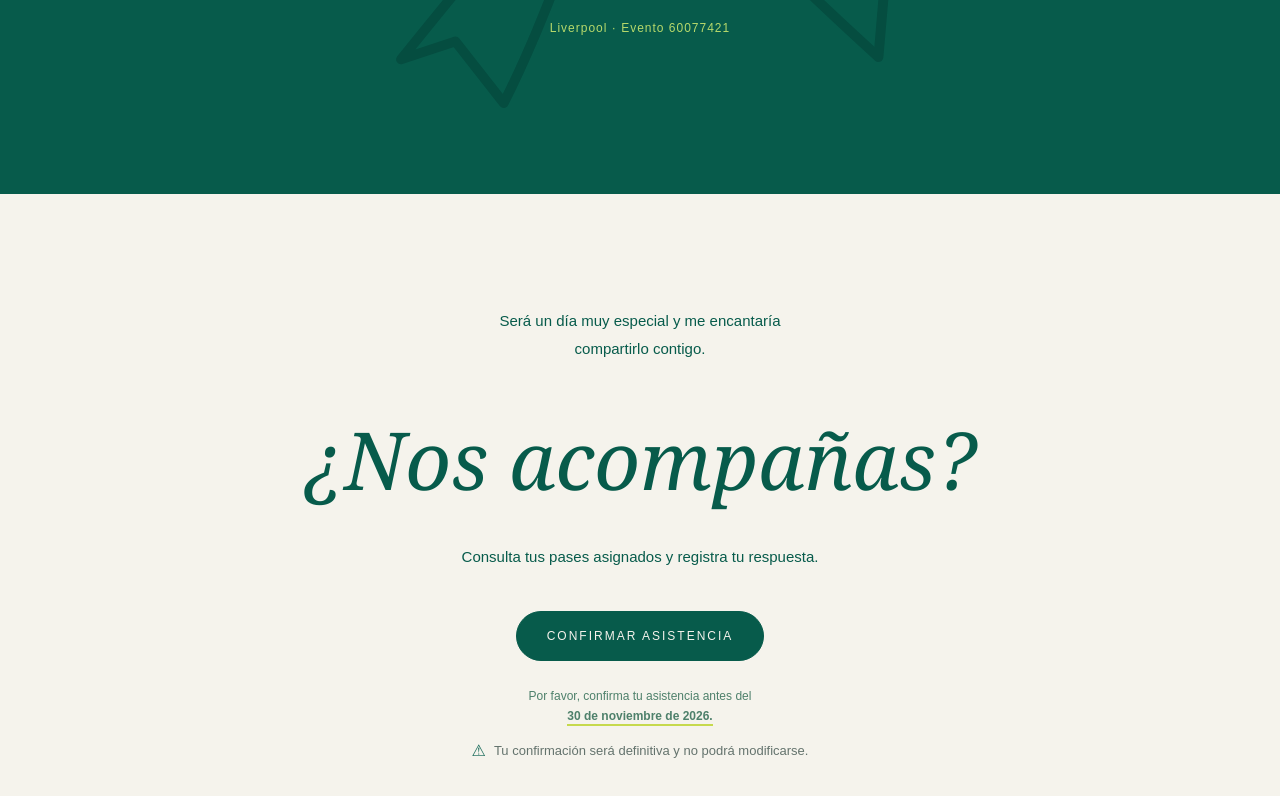
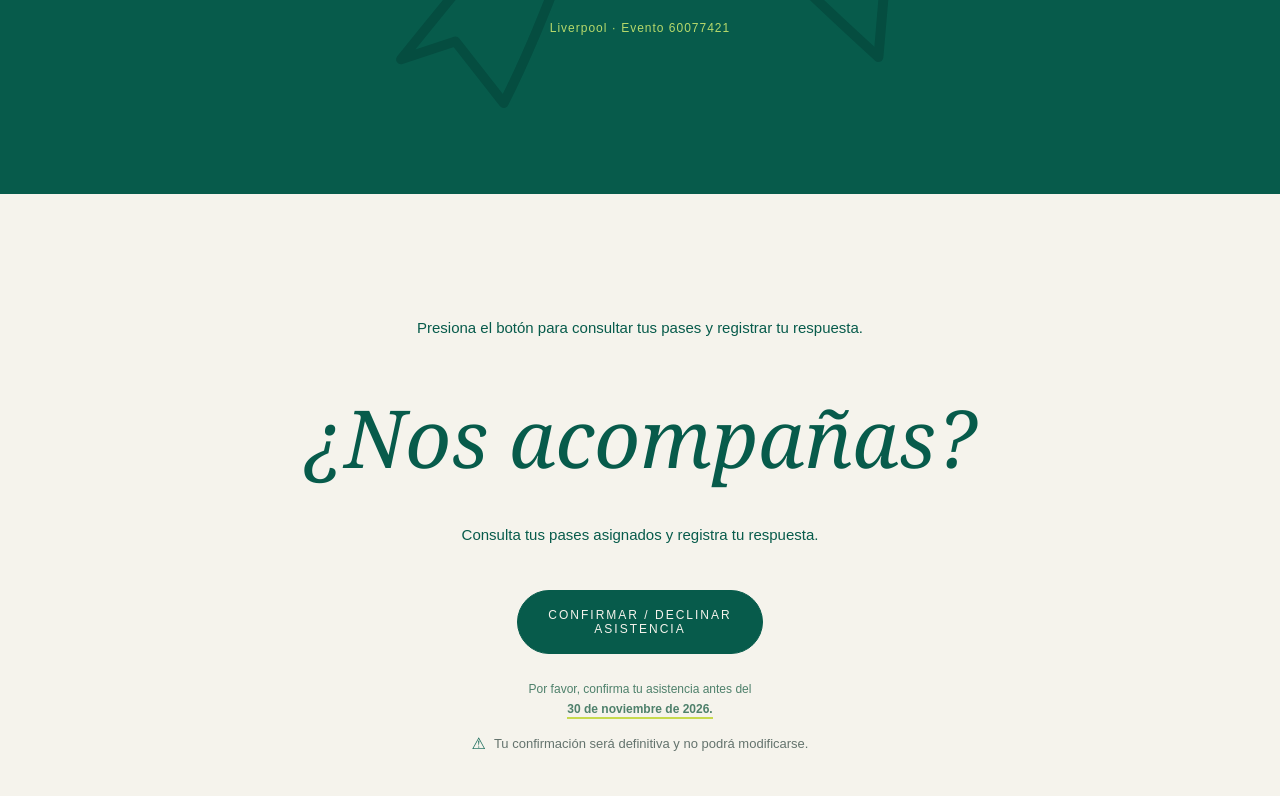
Before and after one commit to thundermorales/invitacion-dany, a plain HTML site: page index.html in a window 1280 px wide. Shown: the part 5144-5940 px from the top of the page. Drawn offline with nearby package versions, Linux system fonts and the light colour scheme.

Commit message:
Corrección de horario y texto de confirmación

```diff
--- a/index.html
+++ b/index.html
@@ -393,6 +393,7 @@
 
 .confirmacion-boton {
   display: inline-flex;
+      flex-direction: column;
   align-items: center;
   justify-content: center;
   text-align: center;
@@ -1988,7 +1989,7 @@ body::before {
     </h3>
 
     <p class="evento-hora">
-      7:30 PM
+      7:00 PM
     </p>
 
     <p class="evento-direccion">
@@ -2160,10 +2161,12 @@ body::before {
 
 
 
-<p class="confirmacion-texto" style="text-align: center;">
-  Será un día muy especial y me encantaría<br>
-  compartirlo contigo.
+
+<p class="confirmacion-texto">
+  Presiona el botón para consultar tus pases
+  y registrar tu respuesta.
 </p>
+
 
 
 <h2 class="confirmacion-titulo">
@@ -2174,6 +2177,7 @@ body::before {
   Consulta tus pases asignados y registra
   tu respuesta.
 </p>
+
 
 
 
@@ -2184,7 +2188,8 @@ body::before {
   target="_blank"
   rel="noopener noreferrer"
 >
-    CONFIRMAR ASISTENCIA
+  CONFIRMAR / DECLINAR<br>
+  ASISTENCIA
 </a>
 
 
```
Lines whose indentation alone changed are shown as unchanged.
